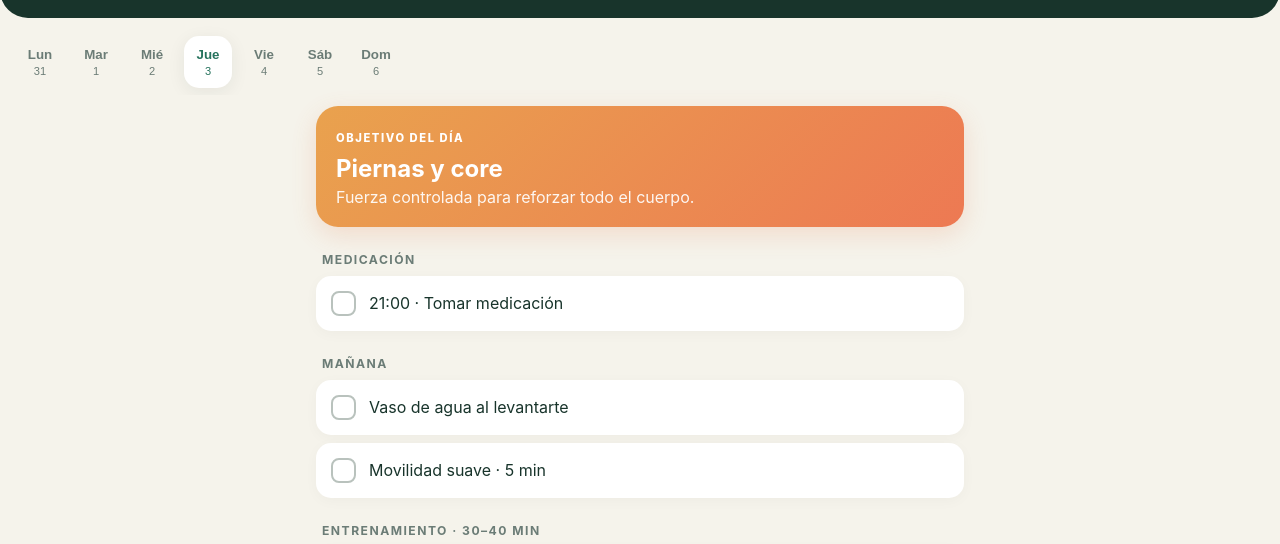
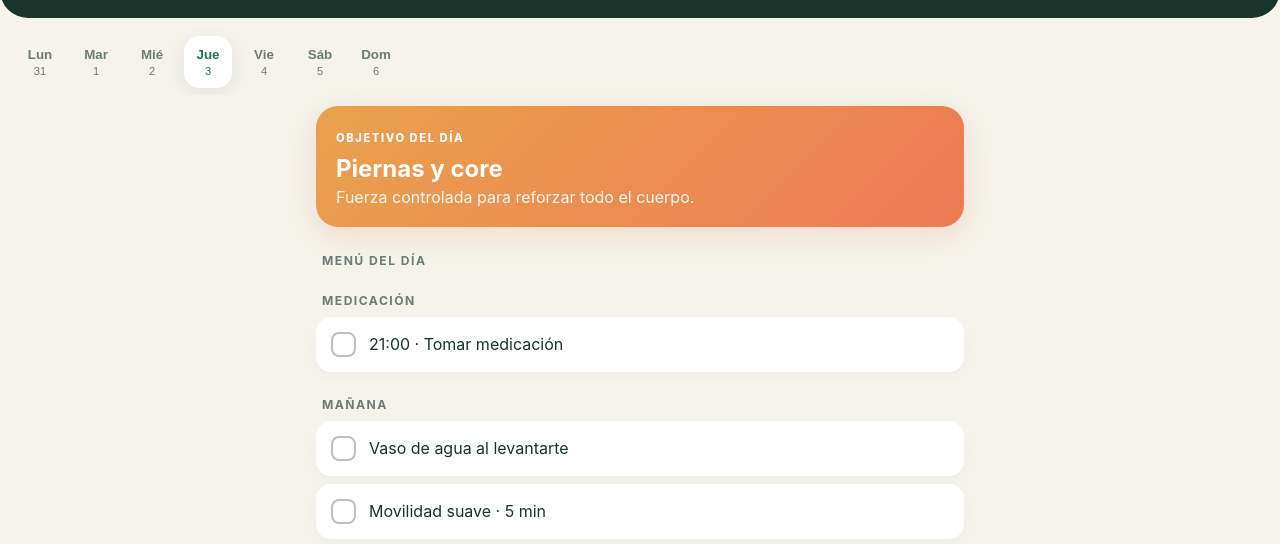
Before and after one commit to yurifloren-spec/mi-rutina-saludable, a plain HTML site: page index.html in a window 1280 px wide. Shown: the part 194-738 px from the top of the page. Drawn offline with Linux system fonts and the light colour scheme.

Commit message:
Añadir menú semanal y recetas: index.html

```diff
--- a/index.html
+++ b/index.html
@@ -28,6 +28,10 @@
       <h2 id="focusTitle"></h2>
       <p id="focusText"></p>
     </section>
+    <section class="menu-section">
+      <div class="section-title"><span>MENÚ DEL DÍA</span><strong id="macroTotal"></strong></div>
+      <div id="menuRoot"></div>
+    </section>
     <div id="taskGroups"></div>
     <button id="editBtn" class="edit">Editar tareas de este día</button>
   </main>
```
